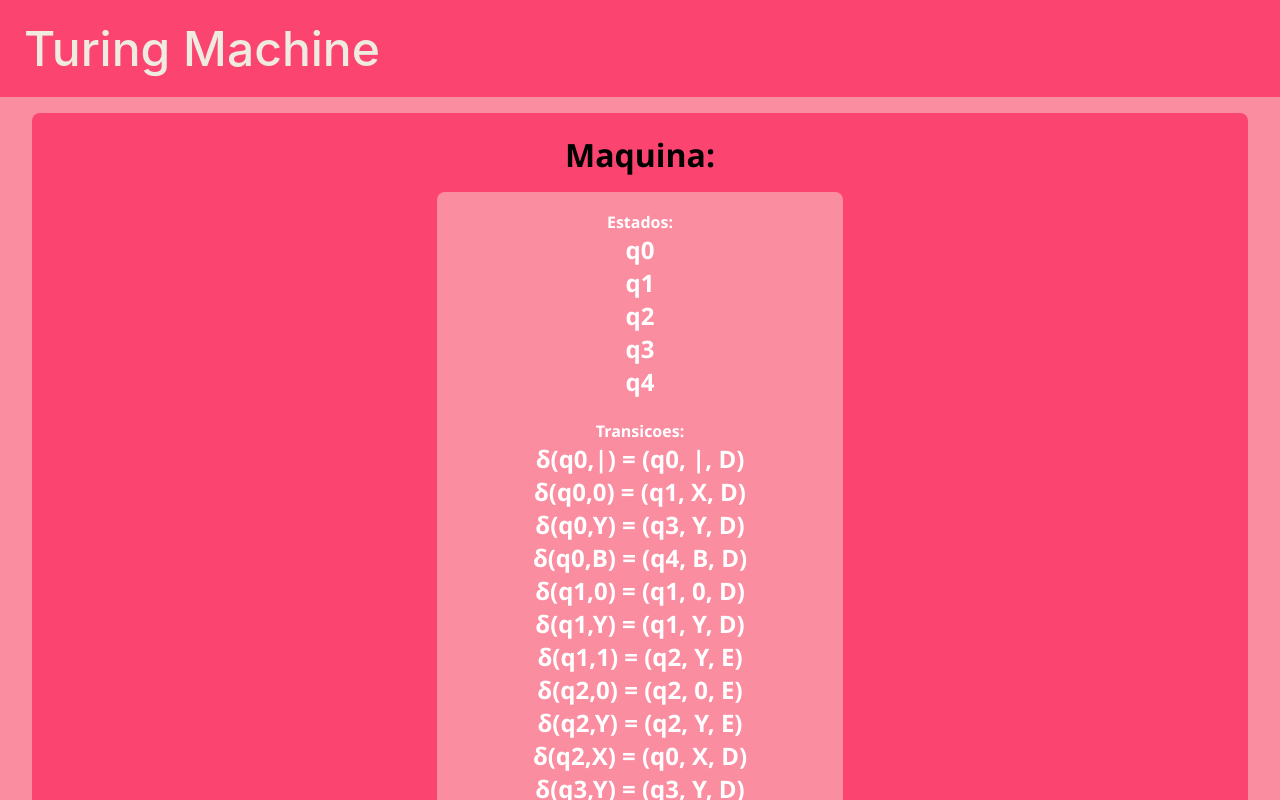
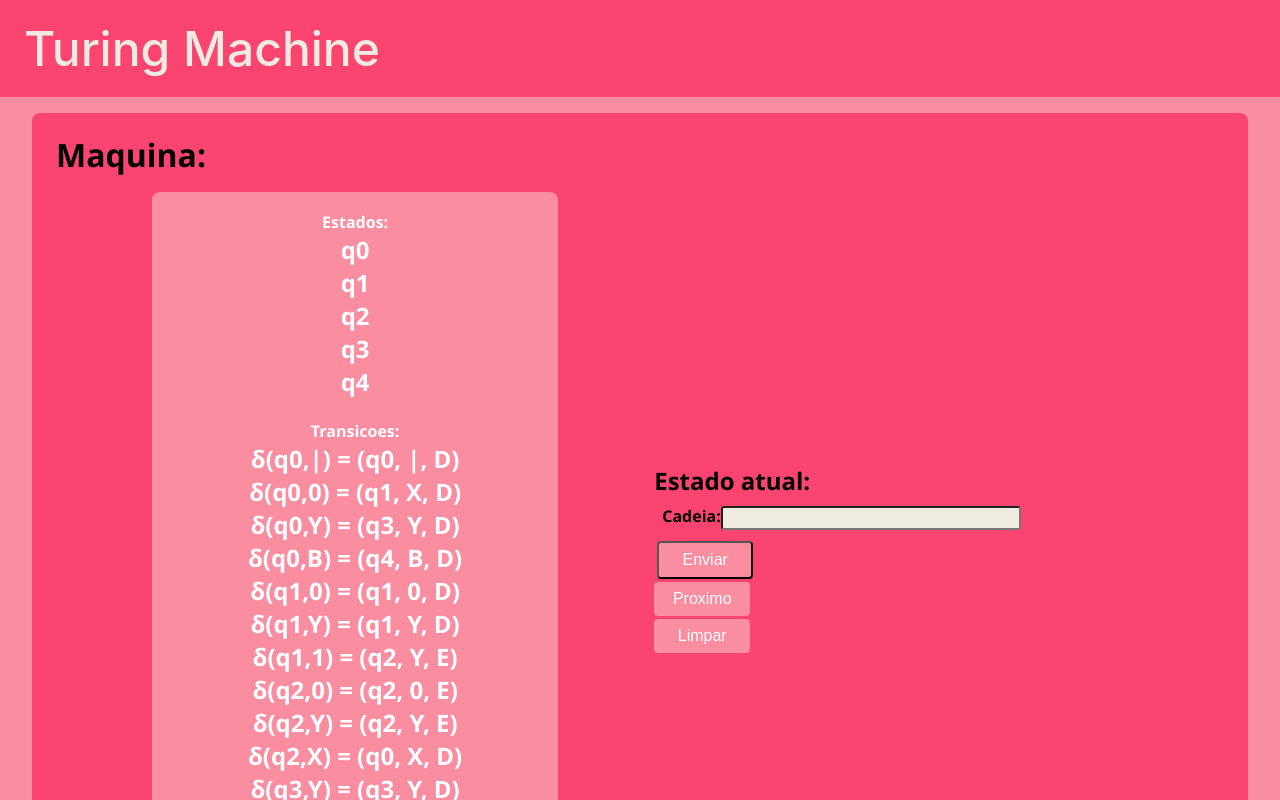
Before and after one commit to kauelso/Maquina-turing, a React (Create React App) app: page / in a window 1280 px wide. Shown: the top 800 px of the page. Built offline with nearby package versions, Linux system fonts and the light colour scheme.

Commit message:
aprimoramento da interface

```diff
--- a/src/components/Menu/index.tsx
+++ b/src/components/Menu/index.tsx
@@ -4,7 +4,12 @@ import { MaquinaTuring } from '../../types/MaquinaTuring';
 import { Entrada } from '../Entrada';
 import data from '../data/maquina.json';
 import { Maquina } from '../Maquina';
-import { ButtonWrapper, WrapperMenu } from './styles';
+import {
+  ButtonWrapper,
+  WrapperDescription,
+  WrapperMachine,
+  WrapperMenu,
+} from './styles';
 
 export function Menu() {
   const [estadoAtual, setEstadoAtual] = useState<Estado>();
@@ -94,8 +99,11 @@ export function Menu() {
 
   return (
     <WrapperMenu>
+      <WrapperDescription>
         <h4>Maquina:</h4>
         <Maquina maquina={maquina} />
+      </WrapperDescription>
+      <WrapperMachine>
         <p>Estado atual: {estadoAtual?.nome}</p>
         <Entrada setFita={setFita} fita={fita} />
         <ButtonWrapper onClick={passo}>Proximo</ButtonWrapper>
@@ -105,6 +113,7 @@ export function Menu() {
         {fita}
         <p>{sucesso}</p>
         <p>{erro}</p>
+      </WrapperMachine>
     </WrapperMenu>
   );
 }
--- a/src/components/Menu/styles.ts
+++ b/src/components/Menu/styles.ts
@@ -2,7 +2,7 @@ import styled from 'styled-components';
 
 export const WrapperMenu = styled.div`
   display: flex;
-  flex-direction: column;
+  flex-direction: row;
   align-items: center;
   margin-left: 2rem;
   margin-right: 2rem;
@@ -44,3 +44,9 @@ export const ButtonWrapper = styled.button`
   overflow: hidden;
   cursor: pointer;
 `;
+
+export const WrapperMachine = styled.div`
+  display: flex;
+  flex-direction: column;
+`;
+export const WrapperDescription = styled.div``;
```
Lines whose indentation alone changed are shown as unchanged.
